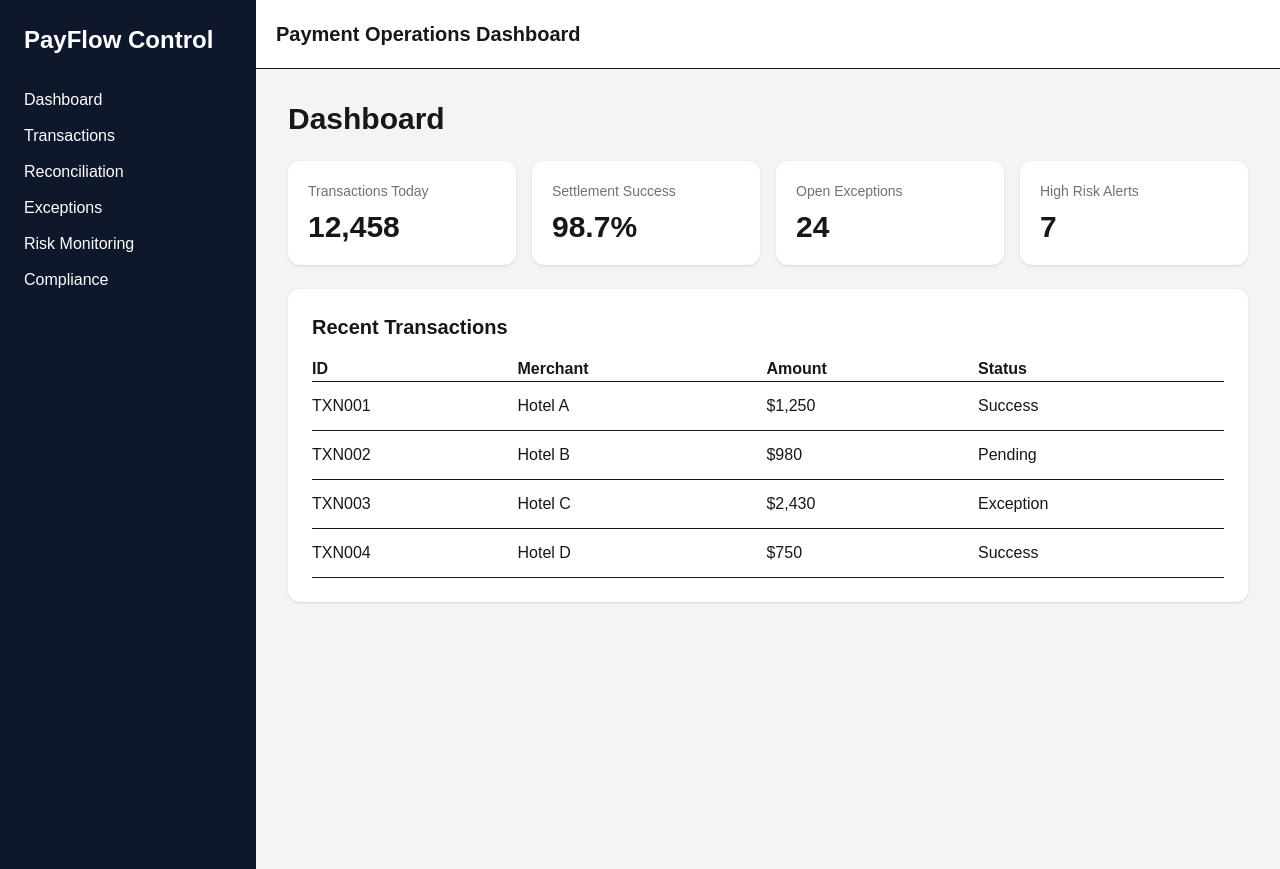
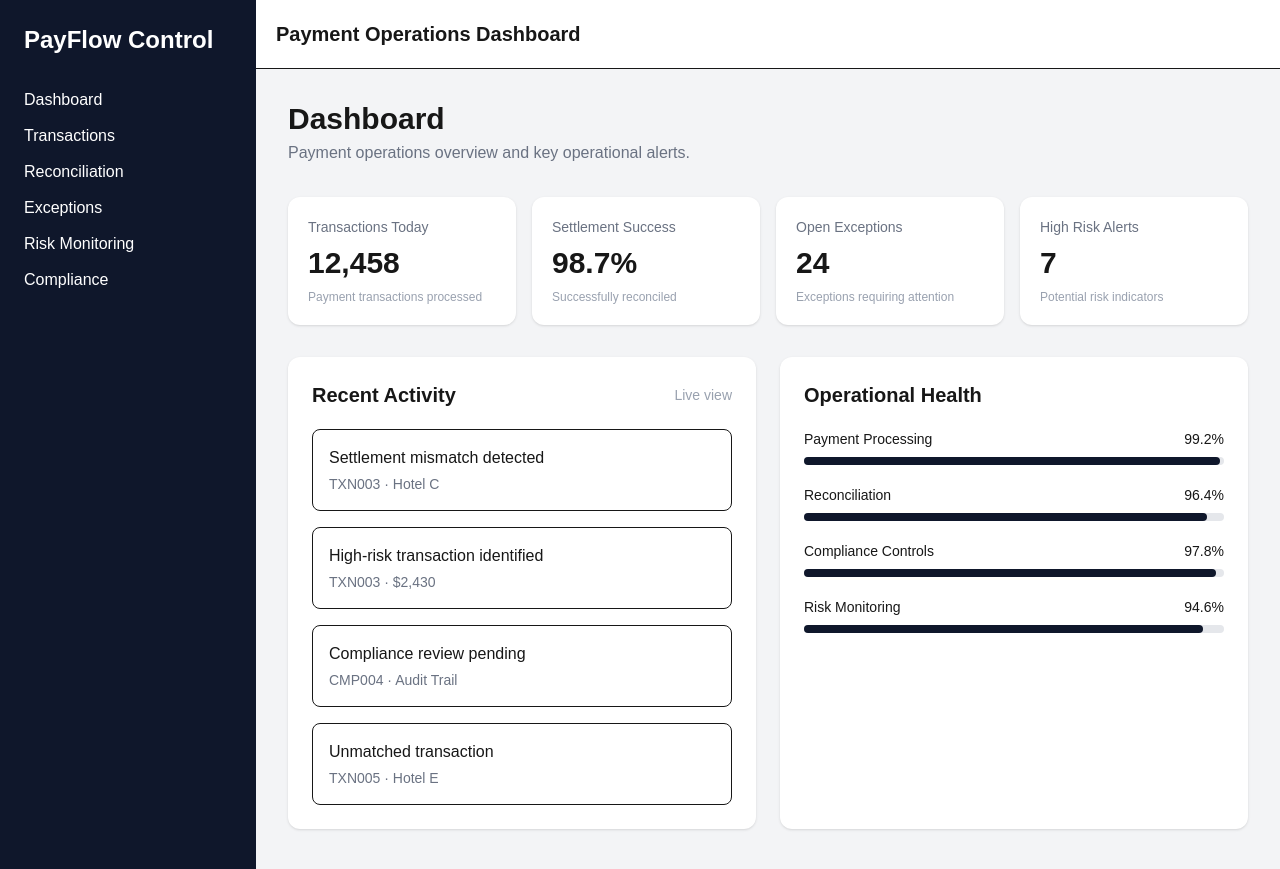
Before and after one commit to yusfss02-glitch/payflow-control, a Next.js app: page /dashboard in a window 1280 px wide. Built offline with nearby package versions, Linux system fonts and the light colour scheme.

Commit message:
Upgrade dashboard with operational monitoring

```diff
--- a/src/app/dashboard/page.tsx
+++ b/src/app/dashboard/page.tsx
@@ -1,10 +1,153 @@
+import Link from "next/link";
 import Layout from "@/components/Layout";
-import Dashboard from "@/components/dashboard/Dashboard";
+
+const kpis = [
+  {
+    title: "Transactions Today",
+    value: "12,458",
+    description: "Payment transactions processed",
+    href: "/transactions",
+  },
+  {
+    title: "Settlement Success",
+    value: "98.7%",
+    description: "Successfully reconciled",
+    href: "/reconciliation",
+  },
+  {
+    title: "Open Exceptions",
+    value: "24",
+    description: "Exceptions requiring attention",
+    href: "/exceptions",
+  },
+  {
+    title: "High Risk Alerts",
+    value: "7",
+    description: "Potential risk indicators",
+    href: "/risk",
+  },
+];
+
+const activities = [
+  {
+    title: "Settlement mismatch detected",
+    detail: "TXN003 · Hotel C",
+    href: "/exceptions",
+  },
+  {
+    title: "High-risk transaction identified",
+    detail: "TXN003 · $2,430",
+    href: "/risk",
+  },
+  {
+    title: "Compliance review pending",
+    detail: "CMP004 · Audit Trail",
+    href: "/compliance",
+  },
+  {
+    title: "Unmatched transaction",
+    detail: "TXN005 · Hotel E",
+    href: "/reconciliation",
+  },
+];
 
 export default function DashboardPage() {
   return (
     <Layout>
-      <Dashboard />
+      <div className="space-y-8">
+        <div>
+          <h2 className="text-3xl font-bold">Dashboard</h2>
+          <p className="mt-1 text-gray-500">
+            Payment operations overview and key operational alerts.
+          </p>
+        </div>
+
+        <div className="grid grid-cols-4 gap-4">
+          {kpis.map((kpi) => (
+            <Link
+              key={kpi.title}
+              href={kpi.href}
+              className="rounded-xl bg-white p-5 shadow transition hover:-translate-y-1 hover:shadow-md"
+            >
+              <p className="text-sm text-gray-500">{kpi.title}</p>
+              <h3 className="mt-2 text-3xl font-bold">{kpi.value}</h3>
+              <p className="mt-2 text-xs text-gray-400">
+                {kpi.description}
+              </p>
+            </Link>
+          ))}
+        </div>
+
+        <div className="grid grid-cols-2 gap-6">
+          <div className="rounded-xl bg-white p-6 shadow">
+            <div className="flex items-center justify-between">
+              <h3 className="text-xl font-semibold">Recent Activity</h3>
+              <span className="text-sm text-gray-400">Live view</span>
+            </div>
+
+            <div className="mt-5 space-y-4">
+              {activities.map((activity) => (
+                <Link
+                  key={activity.title}
+                  href={activity.href}
+                  className="block rounded-lg border p-4 transition hover:bg-gray-50"
+                >
+                  <p className="font-medium">{activity.title}</p>
+                  <p className="mt-1 text-sm text-gray-500">
+                    {activity.detail}
+                  </p>
+                </Link>
+              ))}
+            </div>
+          </div>
+
+          <div className="rounded-xl bg-white p-6 shadow">
+            <h3 className="text-xl font-semibold">Operational Health</h3>
+
+            <div className="mt-5 space-y-5">
+              <div>
+                <div className="flex justify-between text-sm">
+                  <span>Payment Processing</span>
+                  <span className="font-medium">99.2%</span>
+                </div>
+                <div className="mt-2 h-2 rounded-full bg-gray-200">
+                  <div className="h-2 w-[99%] rounded-full bg-slate-900" />
+                </div>
+              </div>
+
+              <div>
+                <div className="flex justify-between text-sm">
+                  <span>Reconciliation</span>
+                  <span className="font-medium">96.4%</span>
+                </div>
+                <div className="mt-2 h-2 rounded-full bg-gray-200">
+                  <div className="h-2 w-[96%] rounded-full bg-slate-900" />
+                </div>
+              </div>
+
+              <div>
+                <div className="flex justify-between text-sm">
+                  <span>Compliance Controls</span>
+                  <span className="font-medium">97.8%</span>
+                </div>
+                <div className="mt-2 h-2 rounded-full bg-gray-200">
+                  <div className="h-2 w-[98%] rounded-full bg-slate-900" />
+                </div>
+              </div>
+
+              <div>
+                <div className="flex justify-between text-sm">
+                  <span>Risk Monitoring</span>
+                  <span className="font-medium">94.6%</span>
+                </div>
+                <div className="mt-2 h-2 rounded-full bg-gray-200">
+                  <div className="h-2 w-[95%] rounded-full bg-slate-900" />
+                </div>
+              </div>
+            </div>
+          </div>
+        </div>
+      </div>
     </Layout>
   );
 }
```
